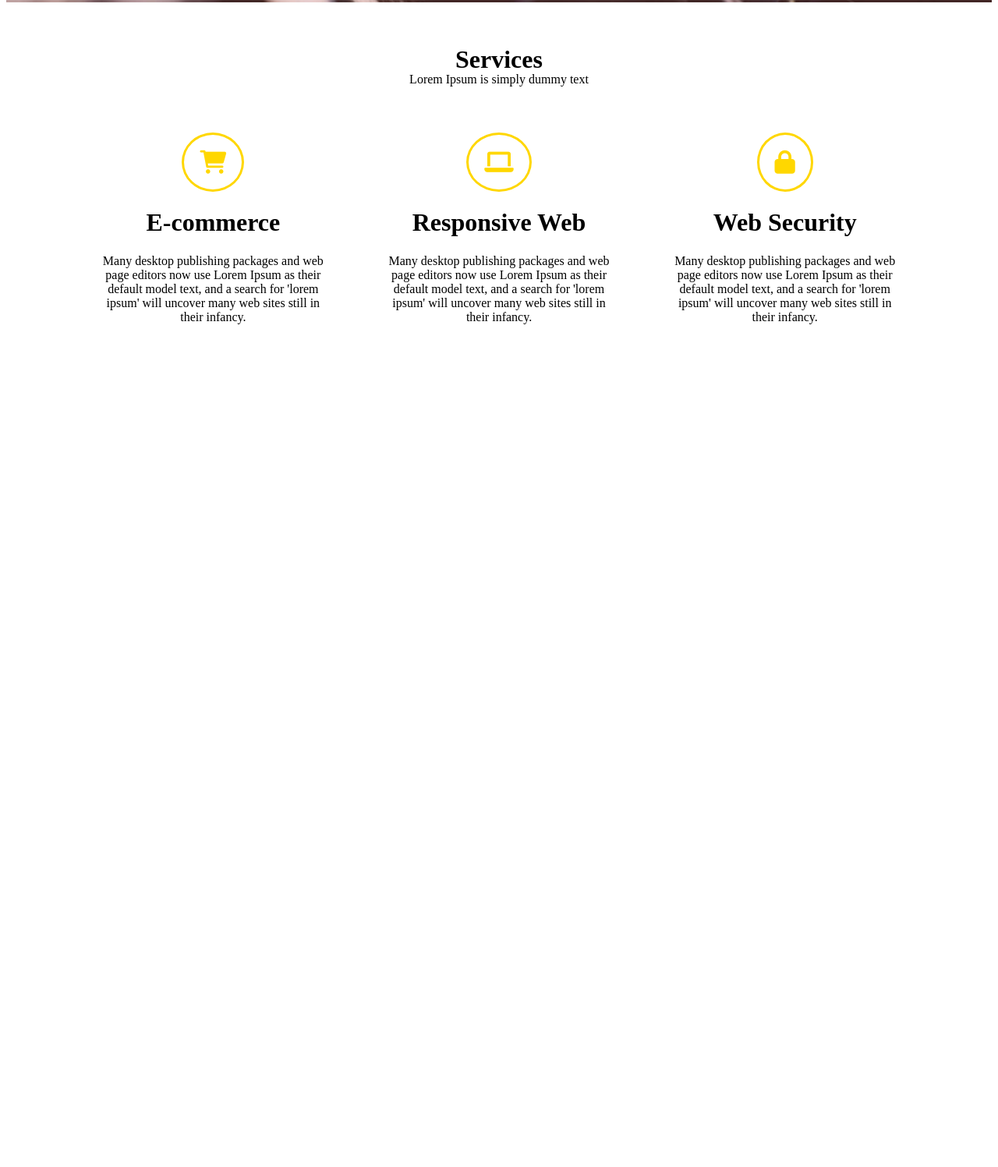
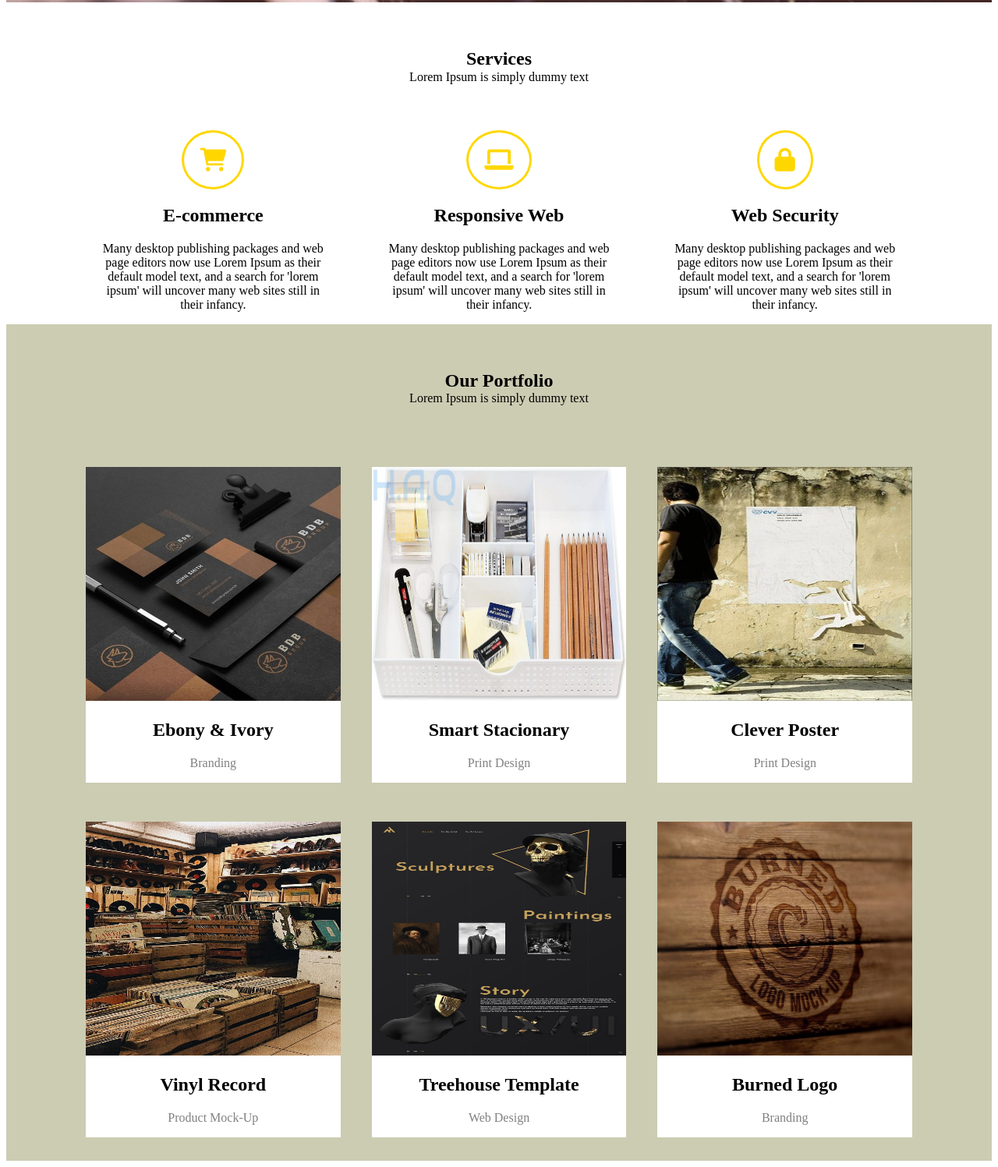
Before and after one commit to Majma93/project-task-runner, a website: page index.html in a window 1280 px wide. Shown: the part 655-2152 px from the top of the page at 78% size. Before the commit the page ends 1095 px from the top, so only its background shows below. Drawn offline with Linux system fonts and the light colour scheme.

Commit message:
Add section and style

```diff
--- a/index.html
+++ b/index.html
@@ -32,7 +32,7 @@
                 <a class="btn btn-one" href="#">Zobacz nasze prace</a>
             </div>
         </nav>
-        <artice class="Services">
+        <article class="Services">
             <div class="container">
                 <div class="services-title">
                     <h1>Services</h1>
@@ -56,6 +56,48 @@
                     </div>
                 </div>
             </div>
-        </artice>
+        </article>
+        <section>
+                <div class="container">
+                    <div class="section-title">
+                        <h1>Our Portfolio</h1>
+                        <p>Lorem Ipsum is simply dummy text</p>
+                    </div>
+                    <div class="box-row">
+                        <div class="section-box col-md-10">
+                            <img src="/imags/branding.jpg"  alt="Branding">
+                            <h1>Ebony & Ivory</h1>
+                            <p>Branding</p>
+                        </div>
+                        <div class="section-box col-md-10">
+                            <img src="/imags/stacionary.jpg"  alt="Stacionary">
+                            <h1>Smart Stacionary</h1>
+                            <p>Print Design</p>
+                        </div>
+                        <div class="section-box col-md-10">
+                            <img src="/imags/poster.jpg"  alt="Poster">
+                            <h1>Clever Poster</h1>
+                            <p>Print Design</p>
+                        </div>
+                    </div>
+                    <div class="box-row">
+                        <div class="section-box col-md-10">
+                            <img src="/imags/vinyl.jpg"  alt="Vinyl">
+                            <h1>Vinyl Record</h1>
+                            <p>Product Mock-Up</p>
+                        </div>
+                        <div class="section-box col-md-10">
+                            <img src="/imags/webdesign.jpg"  alt="webdesign">
+                            <h1>Treehouse Template</h1>
+                            <p>Web Design</p>
+                        </div>
+                        <div class="section-box col-md-10">
+                            <img src="/imags/logo.jpg"  alt="Burned">
+                            <h1>Burned Logo</h1>
+                            <p>Branding</p>
+                        </div>
+                    </div>
+                </div>
+        </section>
     </body>
 </html>
--- a/sass/style.scss
+++ b/sass/style.scss
@@ -87,3 +87,37 @@ nav {
         color: gold;
     }
 }
+//section//
+section {
+    background: #ccccb3;
+}
+.section-title {
+    text-align: center;
+    padding-top: 50px;
+    padding-bottom: 50px;
+    line-height: 4px ;
+}
+
+.box-row {
+    display: flex;
+    flex-wrap: wrap;
+}
+
+.section-box {
+    flex: 1;
+    width: 100%;
+    height: 100%;
+    text-align: center;
+    margin: 20px 20px 30px 20px;
+    background: white; }
+    img {
+        width: 100%;
+        height: 300px;
+        background:white ;
+    }
+
+
+.section-box p {
+    font-weight: 200;
+    color: grey;
+}
```
Also changed, not shown: css/style.css, 1 other file.
